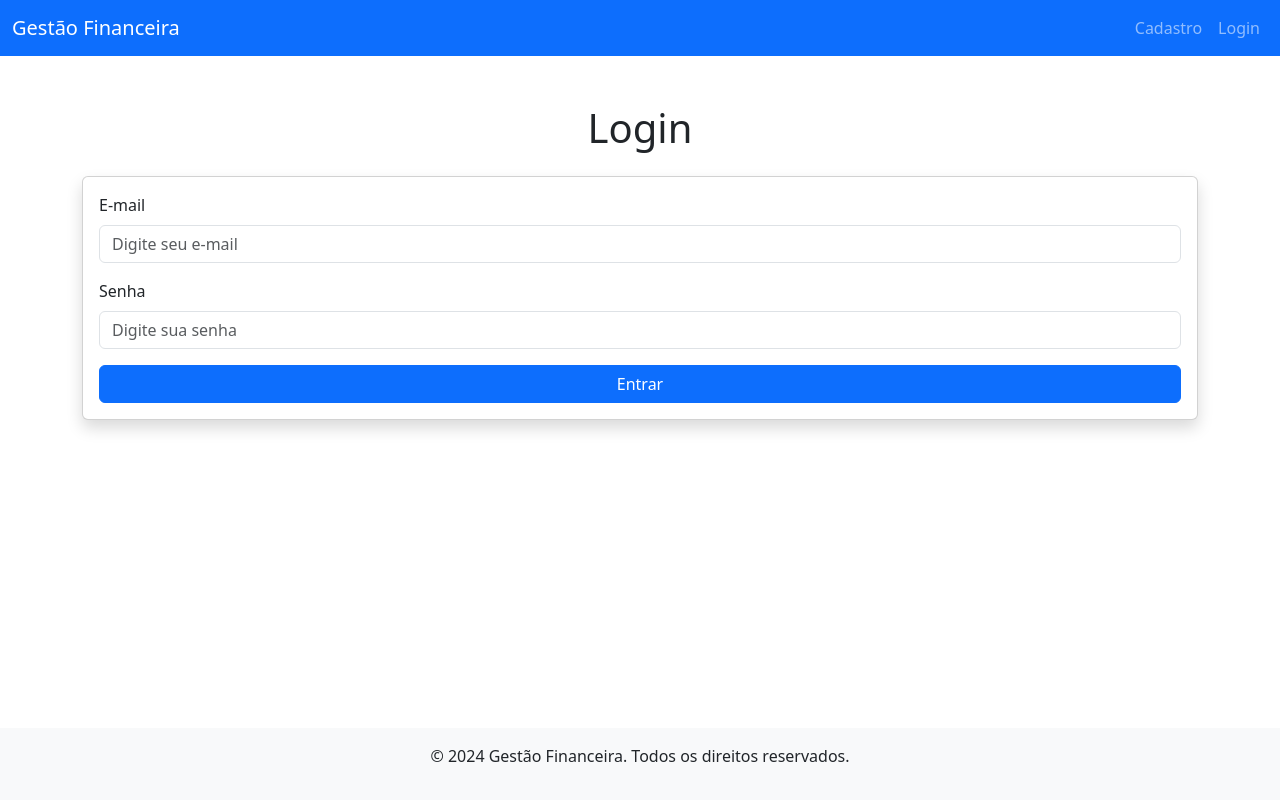
After one commit to gabrielcarva/appGestaoFinanceira, a PHP site: page /appGestaoFinanceira/login.php in a window 1280 px wide. The commit adds this page. Run offline with PHP 8.4, Linux system fonts and the light colour scheme.

Commit message:
Funcionalidade de Login e Logout
Agora depois de cadastrar o usuario pode logar e ser direcionado para uma homepage

```diff
--- a/public/cadastro.php
+++ b/public/cadastro.php
@@ -56,7 +56,7 @@
             const email = document.getElementById('email').value;
             const senha = document.getElementById('senha').value;
 
-            const response = await fetch('http://localhost/AppGestaoFinanceira/public/usuarios', {
+            const response = await fetch('http://localhost/appGestaoFinanceira/public/usuarios', {
                 method: 'POST',
                 headers: {
                     'Content-Type': 'application/json'
--- a/public/header.php
+++ b/public/header.php
@@ -8,20 +8,36 @@
     <link rel="stylesheet" href="/appGestaoFinanceira/public/styles.css"> <!-- CSS Personalizado -->
 </head>
 <body class="d-flex flex-column min-vh-100">
+    <?php
+        if (session_status() === PHP_SESSION_NONE) {
+            session_start();
+        }
+    ?>
     <nav class="navbar navbar-expand-lg navbar-dark bg-primary">
         <div class="container-fluid">
-            <a class="navbar-brand" href="/appGestaoFinanceira/public/">Gestão Financeira</a>
+            <a class="navbar-brand" href="/appGestaoFinanceira/public/home.php">Gestão Financeira</a>
             <button class="navbar-toggler" type="button" data-bs-toggle="collapse" data-bs-target="#navbarNav" aria-controls="navbarNav" aria-expanded="false" aria-label="Toggle navigation">
                 <span class="navbar-toggler-icon"></span>
             </button>
             <div class="collapse navbar-collapse" id="navbarNav">
-                <ul class="navbar-nav">
-                    <li class="nav-item">
-                        <a class="nav-link" href="/appGestaoFinanceira/public/cadastro.php">Cadastro</a>
-                    </li>
-                    <li class="nav-item">
-                        <a class="nav-link" href="/appGestaoFinanceira/public/cadastro.php">Login</a>
-                    </li>
+                <ul class="navbar-nav ms-auto">
+                    <?php if (isset($_SESSION['usuario_id'])): ?>
+                        <!-- Usuário logado -->
+                        <li class="nav-item">
+                            <a class="nav-link" href="/appGestaoFinanceira/public/minha_conta.php">Minha Conta</a>
+                        </li>
+                        <li class="nav-item">
+                            <a class="nav-link" href="/appGestaoFinanceira/public/logout.php">Logout</a>
+                        </li>
+                    <?php else: ?>
+                        <!-- Usuário não logado -->
+                        <li class="nav-item">
+                            <a class="nav-link" href="/appGestaoFinanceira/public/cadastro.php">Cadastro</a>
+                        </li>
+                        <li class="nav-item">
+                            <a class="nav-link" href="/appGestaoFinanceira/public/login.php">Login</a>
+                        </li>
+                    <?php endif; ?>
                 </ul>
             </div>
         </div>
--- /dev/null
+++ b/public/login.php
@@ -0,0 +1,60 @@
+<?php include 'header.php'; ?>
+
+<main class="container mt-5">
+    <h1 class="text-center mb-4">Login</h1>
+
+    <!-- Formulário -->
+    <div class="card shadow">
+        <div class="card-body">
+            <form id="loginForm" onsubmit="autenticarUsuario(event)">
+                <!-- Email -->
+                <div class="mb-3">
+                    <label for="email" class="form-label">E-mail</label>
+                    <input type="email" id="email" name="email" class="form-control" placeholder="Digite seu e-mail" required>
+                </div>
+
+                <!-- Senha -->
+                <div class="mb-3">
+                    <label for="senha" class="form-label">Senha</label>
+                    <input type="password" id="senha" name="senha" class="form-control" placeholder="Digite sua senha" required>
+                </div>
+
+                <!-- Botão de Enviar -->
+                <div class="d-grid">
+                    <button type="submit" class="btn btn-primary">Entrar</button>
+                </div>
+            </form>
+        </div>
+    </div>
+</main>
+
+<?php include 'footer.php'; ?>
+
+<script>
+    async function autenticarUsuario(event) {
+        event.preventDefault();
+
+        const email = document.getElementById('email').value;
+        const senha = document.getElementById('senha').value;
+
+        const response = await fetch('/appGestaoFinanceira/public/usuarios/login', {
+            method: 'POST',
+            headers: {
+                'Content-Type': 'application/json'
+            },
+            body: JSON.stringify({ email, senha })
+        });
+
+        const result = await response.json();
+
+        if (response.ok) {
+            alert(result.message);
+            console.log("Usuário logado:", result.usuario);
+            // Redirecionar para a página inicial após o login
+            window.location.href = "/appGestaoFinanceira/public/home.php";
+        } else {
+            alert(result.message || "Erro ao realizar login.");
+}
+
+    }
+</script>
--- /dev/null
+++ b/public/logout.php
@@ -0,0 +1,6 @@
+<?php
+session_start();
+session_destroy(); // Encerra a sessão
+header("Location: login.php");
+exit();
+?>
```
Also changed, not shown: app/controllers/UsuarioController.php (+38 -0 lines), app/models/Usuario.php (+25 -0 lines), public/home.php (added, +22 -0 lines), public/minha_conta.php (added, +28 -0 lines), routes/api.php (+7 -2 lines), public/.htaccess.
